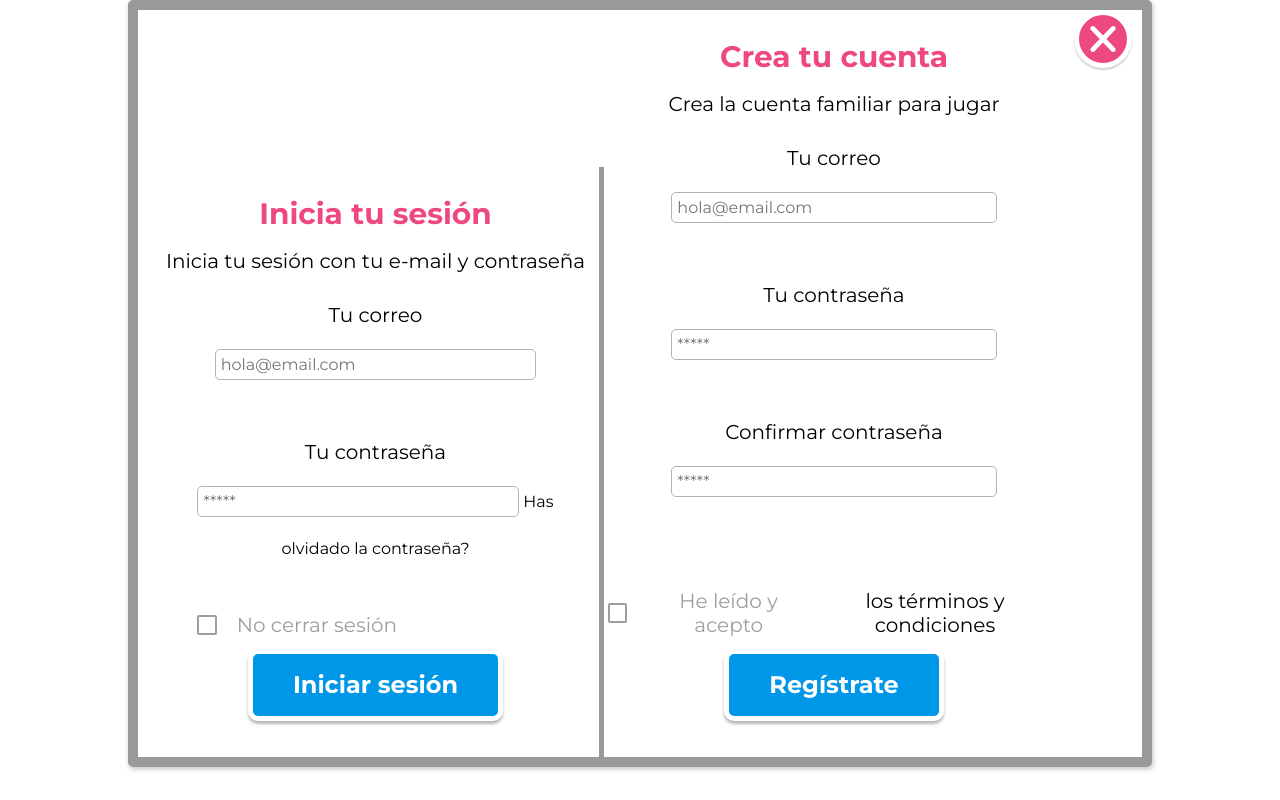
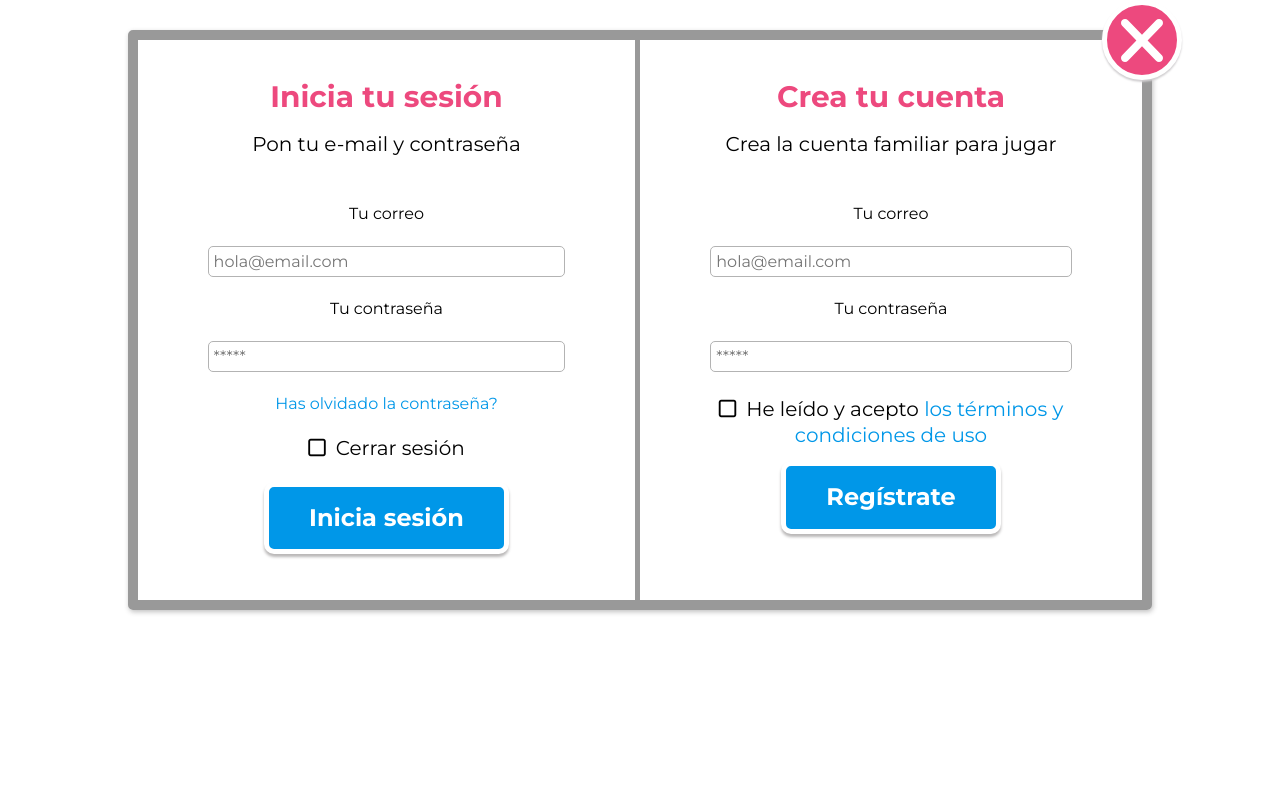
Before and after one commit to silviajboo/kidscode, a website: page src/index.html in a window 1280 px wide. Drawn offline with nearby package versions, Linux system fonts and the light colour scheme; files that its build step writes are made by us from their sources; files whose address does not match are found by name.

Commit message:
added and fixed estructure and classes

```diff
--- a/src/index.html
+++ b/src/index.html
@@ -2,7 +2,7 @@
 <html>
 <head>
   <meta charset="UTF-8">
-  <title>Iniciar sesión</title>
+  <title>Iniciar sesión - Crea tu cuenta</title>
   <link href="css/inicio-style.css" rel="stylesheet" type="text/css">
 
   <!--Movile viewport-->
@@ -14,63 +14,71 @@
 
 </head>
 <body>
-
-  <div class="lightbox_double">
-    <div class="btn-round close-position"></div>
+<div class="main-container">
+<div class="lightbox_double">
+    <div class="btn-round close-position-double"></div>
 
     <div class="lightbox_start">
       <header class="lightbox-head">
         <h1 class="h1-lightbox">Inicia tu sesión</h1>
-        <p>Inicia tu sesión con tu e-mail y contraseña </p>
+        <p class="t-p">Pon tu e-mail y contraseña </p>
       </header>
 
       <form action="http://www.cs.tut.fi/cgi-bin/run/~jkorpela/echo.cgi" method="post" id="" name="" onsubmit="return validacion()">
-        <fieldset class="lighbox-fieldset">
-         <label for="name">Tu correo</label>
+
+        <fieldset class="lighbox-fieldset-double">
+         <label for="name" class="label-text">Tu correo</label>
          <input type="text" id="itNombre" name="name" class="" placeholder="hola@email.com" require>
        </fieldset>
-       <fieldset class="lighbox-fieldset">
-         <label for="name">Tu contraseña</label>
+
+       <fieldset class="lighbox-fieldset-double">
+         <label for="name" class="label-text">Tu contraseña</label>
          <input type="text" id="itNombre" name="password" class="" placeholder="*****" required>
+         <br>
+         <a href="">Has olvidado la contraseña?</a>
+       </label>
+   <fieldset class="lighbox-fieldset">
+  <input id="box1" type="checkbox" />
+  <label for="box1">Cerrar sesión</label>
+  </fieldset>
+      <button class="btn-act" type="submit" id="Enviar">Inicia sesión</button>
+    </fieldset>
 
-         <a href="">Has olvidado la contraseña?</a>
-         <input id='one' type='checkbox' />
-         <label for='one'>
-          <span></span> No cerrar sesión
-          <ins><i></i></ins>
-        </label>
-        <button class="btn-act" type="submit" id="Enviar">Iniciar sesión</button>
-      </fieldset>
-    </form>
+  </form>
   </div>
 
 
-  <div class="lightbox_create"><header class="lightbox-head">
+<div class="lightbox_create">
+  <header class="lightbox-head">
     <h1 class="h1-lightbox">Crea tu cuenta</h1>
-    <p>Crea la cuenta familiar para jugar</p>
+    <p class="t-p">Crea la cuenta familiar para jugar</p>
   </header>
+
   <form action="http://www.cs.tut.fi/cgi-bin/run/~jkorpela/echo.cgi" method="post" id="" name="" onsubmit="return validacion()">
-
-    <fieldset class="lighbox-fieldset">
-     <label for="name">Tu correo</label>
+    <fieldset class="lighbox-fieldset-double">
+     <label for="name" class="label-text"> Tu correo</label>
      <input type="text" id="itNombre" name="name" class=""  placeholder="hola@email.com" required>
    </fieldset>
-   <fieldset class="lighbox-fieldset">
-     <label for="name">Tu contraseña</label>
+
+   <fieldset class="lighbox-fieldset-double">
+     <label for="name" class="label-text">Tu contraseña</label>
      <input type="text" id="itNombre" name="password" class=""  placeholder="*****" required>
    </fieldset>
-   <fieldset class="lighbox-fieldset">
-     <label for="name">Confirmar contraseña</label>
-     <input type="text" id="itNombre" name="password" class=""  placeholder="*****" required>
-   </fieldset>
-     <input id='two' type='checkbox' />
-  <label for='two'>
-          <span></span> He leído y acepto <a href="">los términos y condiciones</a>
-          <ins><i></i></ins>
-        </label>
-   <button class="btn-act" type="submit" id="Enviar">Regístrate</button>
- </fieldset>
-  </form>
+
+   <!--<fieldset class="lighbox-fieldset-double">
+     <label for="name" class="label-text">Confirmar contraseña</label>
+     <input type="text" id="itNombre" name="password" class=""  placeholder="*****" required>-->
+
+   <fieldset class="lighbox-fieldset-checkbox">
+   <input id="box2" type="checkbox" />
+  <label for="box2">He leído y acepto <a href="">los términos y condiciones de uso</a></label>
+  </fieldset>
+
+  <button class="btn-act" type="submit" id="Enviar">Regístrate</button>
+     </fieldset>
+</form>
+</div>
+
 </div>
 </div>
 </body>
--- a/src/scss/inicio-style.scss
+++ b/src/scss/inicio-style.scss
@@ -13,6 +13,5 @@
 @import 'layout/normalize';
 @import 'layout/terms-conditions';
 @import 'layout/forms';
-@import 'layout/inicio_layout';
-//@import 'layout/lightbox';
+@import 'layout/lightbox';
 @import 'layout/accordeon';
--- a/src/scss/layout/_forms.scss
+++ b/src/scss/layout/_forms.scss
@@ -7,6 +7,18 @@ fieldset {
   margin: 0 auto;
   padding: 20px 0px;
 }
+
+.lighbox-fieldset-double {
+  width: 80%;
+  margin: 0 auto;
+    padding: 0px;
+}
+
+.lighbox-fieldset-checkbox {
+  margin: 0 auto;
+  width: 80%;
+}
+
 
 label {
   font-family: 'Montserrat', sans-serif;
@@ -20,6 +32,16 @@ label {
     margin-top: 1rem;
   }
 }
+
+.label-text {
+
+  @media only screen and (min-width: 768px){
+  font-size: 1rem;
+  }
+    }
+
+//.lighbox-fieldset-double>label {
+
 
 /*Estilando estados del input*/
 input {
@@ -51,14 +73,37 @@ input:hover:-ms-input-placeholder {
 }
 
 
-/*Checkbox estilado*/
+/*NEW CHECKBOX*/
+@import url(//netdna.bootstrapcdn.com/font-awesome/3.2.1/css/font-awesome.css);
+input[type=checkbox] { display:none; } /* to hide the checkbox itself */
+input[type=checkbox] + label:before {
+  font-family: FontAwesome;
+  display: inline-block;
 
-input[type='checkbox']{ height: 0; width: 0;}
+
+}
+
+input[type=checkbox] + label:before { content: "\f096"; } /* unchecked icon */
+input[type=checkbox] + label:before { letter-spacing: 10px;  } /* space between checkbox and label */
+
+input[type=checkbox]:checked + label:before { content: "\f046";  } /* checked icon */
+input[type=checkbox]:checked + label:before { color:$primaryColorBgGreen; } /* allow space for check mark */
+
+
+
+
+/*Checkbox estilado
+
+input[type='checkbox']{
+  height: 0;
+  width: 0;
+  display:none;
+}
 
 input[type='checkbox'] + label{
   position: relative;
   display: flex;
-  margin: .6em 0;
+  margin: 1em;
   align-items: center;
   color: #9e9e9e;
   transition: color 250ms cubic-bezier(.4,.0,.23,1);
@@ -148,4 +193,4 @@ input[type='checkbox']:checked + label > span:before{
     border-color: #212121;
     transform: translate3d(0,-.5em,0) rotate(45deg);
   }
-}
+}*/
--- a/src/scss/layout/_inicio_layout.scss
+++ /dev/null
@@ -1,85 +0,0 @@
-.lightbox_double {
-    ///padding: 20px;
-    ///border-bottom: 10px red solid;///$secondaryColorBgBlack1
-    border-radius: 5px;
-    box-shadow: $shadow;
-
-    ///top: 20%;
-    margin: auto;
-    position: absolut;
-    width: 100%;
-    text-align: center;
-    @media screen and (min-width: 1024px){
-        margin: 0 auto;
-        border: 10px $secondaryColorBgBlack1 solid;
-        width: 80%;
-    }
-
-}
-
-.close-position {
-    margin-right: 10px;
-    float: right;
-    background-image: url(../img/btn-cancel.svg);
-    background-repeat: no-repeat;
-    background-position: center;
-    background-size: 55% 55%;
-
-}
-
-.lightbox_start {
-    width:100%;
-    height:100%;
-    display:block;
-    border-bottom: 10px $secondaryColorBgBlack1 solid;
-
-    @media screen and (min-width: 1024px){
-        display:inline-block;
-        width: 45%;
-        border-bottom: none;
-        border-right: 5px $secondaryColorBgBlack1 solid;;
-
-    }
-}
-
-.lightbox_create {
-    width:100%;
-    height:100%;
-
-    display:block;
-    @media screen and (min-width: 1024px){
-        display:inline-block;
-        width: 45%;
-    }
-
-}
-
-.lightbox-head {
-    padding: 10px;
-    margin-top: 0;
-    float: right;
-    width: 100%;
-}
-
-.h1-lightbox {
-    color: $secondaryColorTxtPink;
-    font-size: 1.85rem;
-    line-height: 2rem;
-    width: 100%;
-}
-
-.lightbox {
-    padding: 20px;
-    border: 10px $secondaryColorBgBlack1 solid;
-    border-radius: 5px;
-    width: 300px;
-    text-align: center;
-    box-shadow: $shadow;
-    text-align: center;
-    background-color: white;
-    position: absolute;
-    left: 0;
-    right: 0;
-    top: 20%;
-    margin: auto;
-}
--- a/src/scss/layout/_lightbox.scss
+++ b/src/scss/layout/_lightbox.scss
@@ -1,3 +1,91 @@
+///LOGIN - LOGOUT double
+
+.lightbox_double {
+    border-radius: 5px;
+    box-shadow: $shadow;
+    position: absolute;
+    width: 100%;
+    text-align: center;
+
+    @media screen and (min-width: 768px){
+        border: 10px $secondaryColorBgBlack1 solid;
+        width: 80%;
+
+    }
+
+}
+
+.main-container {
+
+    @media screen and (min-width: 768px){
+        width: 80%;
+        margin: auto;
+        margin-top: 30px;
+    }
+}
+
+
+.close-position-double {  ///MISMAS CARACTERÍSTICAS QUE EL SIMPLE
+    display:none;
+
+    @media screen and (min-width: 768px){
+        display:block;
+        float: right;
+        margin-right: -40px;
+        margin-top: -40px;
+        margin-bottom: -30px;
+        width: 5rem;
+        height: 5rem;
+        background-image: url(../img/btn-cancel.svg);
+        background-repeat: no-repeat;
+        background-position: center;
+
+    }
+}
+
+.lightbox_start {
+    width:100%;
+    height:100%;
+    // display:block;
+    float:left;
+    border-bottom: 10px $secondaryColorBgBlack1 solid;
+
+    @media screen and (min-width: 768px){
+        // display:inline-block;
+        width: 50%;
+        padding-top: 10px;
+        padding-bottom: 30px;
+        border-bottom: none;
+        border-right: 5px $secondaryColorBgBlack1 solid;
+        ///border:1px solid blue;
+
+    }
+}
+
+.lightbox_create {
+    width:100%;
+    height:100%;
+    float:right;
+    // display:block;
+    @media screen and (min-width: 768px){
+        // display:inline-block;
+        width: 50%;
+        ///border:1px solid red;
+    }
+
+}
+
+.lightbox-head {
+    padding: 10px;
+    margin-top: 0;
+    float: right;
+    width: 100%;
+}
+
+
+
+///LO USAN TODOS
+
 .lightbox {
     padding: 20px;
     border: 10px $secondaryColorBgBlack1 solid;
@@ -14,6 +102,7 @@
     margin: auto;
 }
 
+
 .lightbox-header {
     float: left;
     margin-top: -60px;
@@ -27,6 +116,8 @@
 }
 
 .close-position {
+    display:none;
+    @media screen and (min-width: 1024px){
         position: relative;
         left: 97%;
         top: -58px;
@@ -37,6 +128,7 @@
         background-size: 55% 55%;
 
     }
+}
 
 .advice-text {
     float: left;
--- a/src/scss/layout/_typography.scss
+++ b/src/scss/layout/_typography.scss
@@ -9,24 +9,21 @@ body {
     min-width: 320px;
 }
 
-a{
+a {
     text-decoration: none;
-    color: black;
+    color: $secondaryColorBgBlue3;
+    cursor: pointer
+
+}
+
+a:hover {
+    color: $primaryColorBgGreen;
 }
 
 /*typography*/
 p{
-    font-family: 'Montserrat', sans-serif;
-    font-weight: 400;
     font-size: 1rem;
     line-height: 1.25rem;
-    margin-top: 1rem;
-    margin-bottom: 0.75rem;
-    display: block;
-    -webkit-margin-before: 0em;
-    -webkit-margin-after: 0em;
-    -webkit-margin-start: 0px;
-    -webkit-margin-end: 0px;
 
     /*Desktop & tablet*/
     @media only screen and (min-width: 768px){
@@ -35,6 +32,13 @@ p{
         margin-top: 1rem;
     }
 }
+
+.t-p{
+    padding-bottom: 1rem;
+
+}
+
+.p-checkbox
 
 h1{
     font-size: 1.85rem;
```
Also changed, not shown: src/login_create.html (deleted, +0 -49 lines), src/login_start.html (deleted, +0 -46 lines), dist/css/inicio-style.css, dist/index.html, dist/login_create.html (deleted), dist/login_start.html (deleted). Lines whose indentation alone changed are shown as unchanged.
